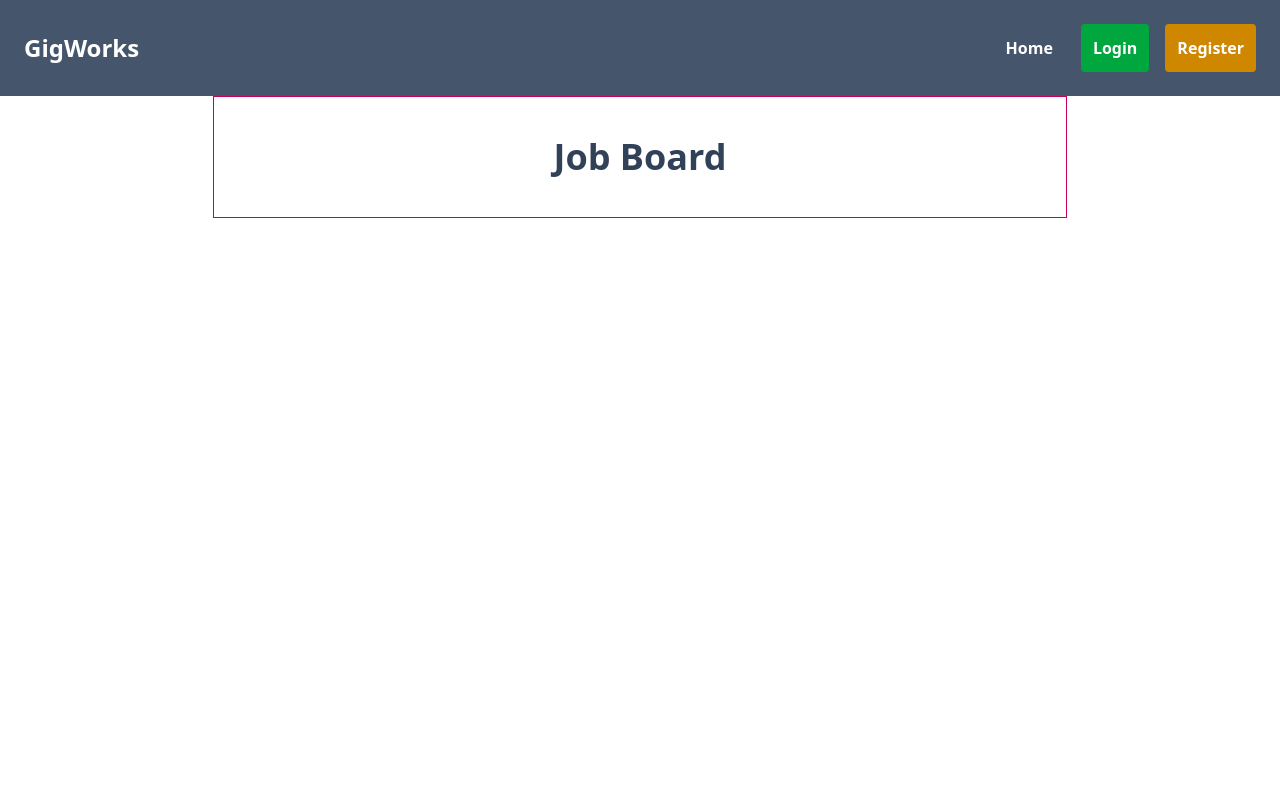
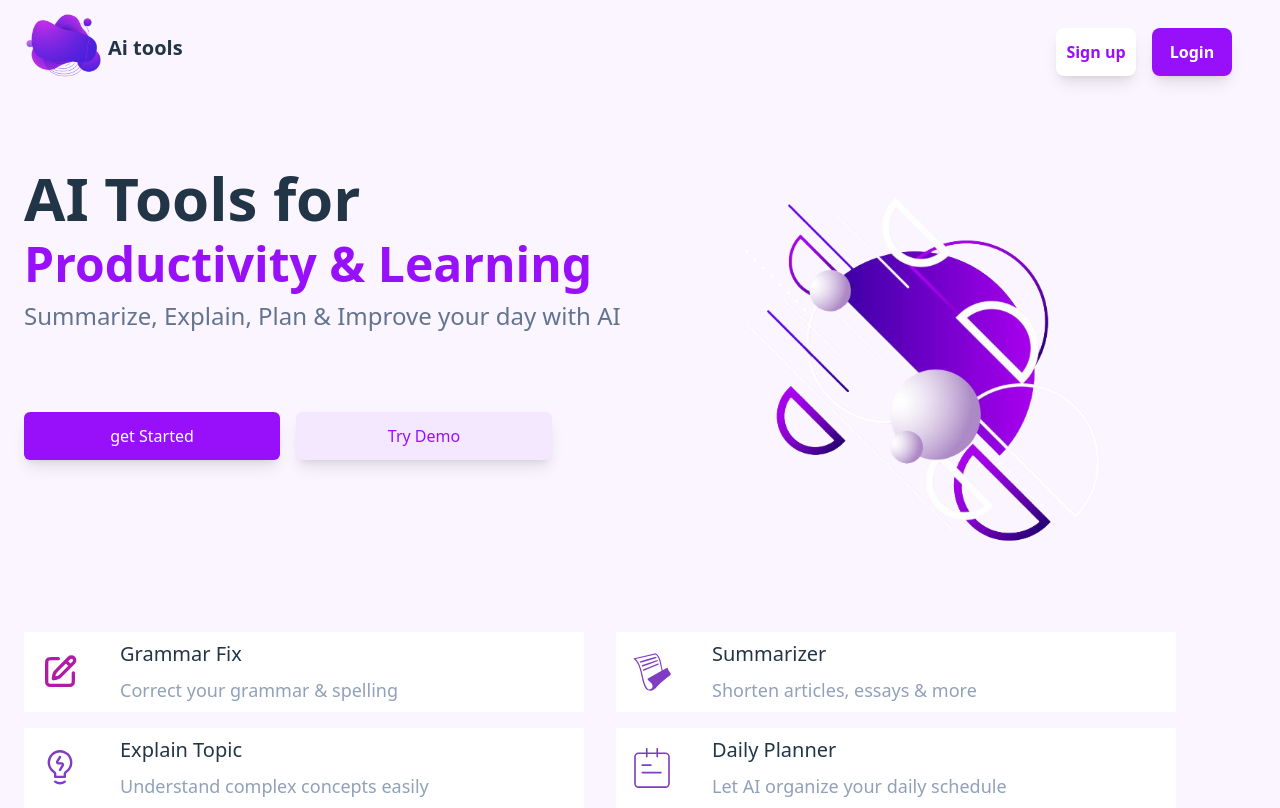
Before and after one commit to Kushal016/learning_buddy, a React (Vite) app in the folder apps/react/: page / in a window 1280 px wide. Built offline with nearby package versions, Linux system fonts and the light colour scheme.

Commit message:
home page design initiated

```diff
--- /dev/null
+++ b/apps/react/src/assets/icon.jsx
@@ -0,0 +1,168 @@
+export const pen = (
+  <svg
+    viewBox="0 0 24 24"
+    fill="none"
+    xmlns="http://www.w3.org/2000/svg"
+    stroke="#803dc2"
+  >
+    <g id="SVGRepo_bgCarrier" stroke-width="0"></g>
+    <g
+      id="SVGRepo_tracerCarrier"
+      stroke-linecap="round"
+      stroke-linejoin="round"
+    ></g>
+    <g id="SVGRepo_iconCarrier">
+      <path
+        d="M11 4H7.2C6.0799 4 5.51984 4 5.09202 4.21799C4.71569 4.40974 4.40973 4.7157 4.21799 5.09202C4 5.51985 4 6.0799 4 7.2V16.8C4 17.9201 4 18.4802 4.21799 18.908C4.40973 19.2843 4.71569 19.5903 5.09202 19.782C5.51984 20 6.0799 20 7.2 20H16.8C17.9201 20 18.4802 20 18.908 19.782C19.2843 19.5903 19.5903 19.2843 19.782 18.908C20 18.4802 20 17.9201 20 16.8V12.5M15.5 5.5L18.3284 8.32843M10.7627 10.2373L17.411 3.58902C18.192 2.80797 19.4584 2.80797 20.2394 3.58902C21.0205 4.37007 21.0205 5.6364 20.2394 6.41745L13.3774 13.2794C12.6158 14.0411 12.235 14.4219 11.8012 14.7247C11.4162 14.9936 11.0009 15.2162 10.564 15.3882C10.0717 15.582 9.54378 15.6885 8.48793 15.9016L8 16L8.04745 15.6678C8.21536 14.4925 8.29932 13.9048 8.49029 13.3561C8.65975 12.8692 8.89125 12.4063 9.17906 11.9786C9.50341 11.4966 9.92319 11.0768 10.7627 10.2373Z"
+        stroke="#b11ba5"
+        stroke-width="2"
+        stroke-linecap="round"
+        stroke-linejoin="round"
+      ></path>
+    </g>
+  </svg>
+);
+
+export const paper = (
+  <svg
+    viewBox="0 0 64 64"
+    xmlns="http://www.w3.org/2000/svg"
+    xmlns:xlink="http://www.w3.org/1999/xlink"
+    aria-hidden="true"
+    role="img"
+    class="iconify iconify--emojione-monotone"
+    preserveAspectRatio="xMidYMid meet"
+    fill="#000000"
+  >
+    <g id="SVGRepo_bgCarrier" stroke-width="0"></g>
+    <g
+      id="SVGRepo_tracerCarrier"
+      stroke-linecap="round"
+      stroke-linejoin="round"
+    ></g>
+    <g id="SVGRepo_iconCarrier">
+      <path
+        d="M38.301 7.752c-8.653 2.487-17.307 4.976-25.96 7.462a25.93 25.93 0 0 1 1.304 2.116c8.562-2.635 17.125-5.27 25.688-7.903c-.316-.572-.66-1.13-1.032-1.675"
+        fill="#803dc2"
+      ></path>
+      <path
+        d="M40.8 12.624l-25.299 8.75c.293.773.56 1.558.806 2.353c8.376-3.082 16.755-6.161 25.13-9.241a33.413 33.413 0 0 0-.637-1.862"
+        fill="#803dc2"
+      ></path>
+      <path
+        d="M17.459 28.101c.189.821.361 1.65.527 2.482L42.738 19.92a88.699 88.699 0 0 0-.416-1.964c-8.289 3.382-16.574 6.764-24.863 10.145"
+        fill="#803dc2"
+      ></path>
+      <path
+        d="M61.228 33.155c-2.256-2.472-3.539-5.399-4.419-8.518c-2.727 1.543-5.308 3.003-7.747 4.385C46.392 19.556 47.121 8.488 38.121 2L2 10.253c15.272 11.005 11.144 39.508 22.041 50.212c.911.895 4.324 2.588 9.068.628c7.352-3.038 4.657-6.484 27.185-22.907c1.987-1.45 2.156-3.67.934-5.031M24.701 42.81c1.234 4.375 9.551 6.745 8.115 13.259c-.872 3.961-5.77 4.762-7.461 3.064c-4.45-4.466-6.291-12.502-8.191-21.061c-2.199-9.904-4.463-20.106-11.129-26.824l31.65-7.23c5.485 4.371 6.664 10.884 7.909 17.765c.491 2.715 1.014 5.497 1.804 8.182L24.701 42.81"
+        fill="#803dc2"
+      ></path>
+    </g>
+  </svg>
+);
+
+export const bulb = (
+  <svg viewBox="-0.5 0 25 25" fill="none" xmlns="http://www.w3.org/2000/svg">
+    <g id="SVGRepo_bgCarrier" stroke-width="0"></g>
+    <g
+      id="SVGRepo_tracerCarrier"
+      stroke-linecap="round"
+      stroke-linejoin="round"
+    ></g>
+    <g id="SVGRepo_iconCarrier">
+      <path
+        d="M19.0006 9.03002C19.0007 8.10058 18.8158 7.18037 18.4565 6.32317C18.0972 5.46598 17.5709 4.68895 16.9081 4.03734C16.2453 3.38574 15.4594 2.87265 14.5962 2.52801C13.7331 2.18336 12.8099 2.01409 11.8806 2.03002C10.0966 2.08307 8.39798 2.80604 7.12302 4.05504C5.84807 5.30405 5.0903 6.98746 5.00059 8.77001C4.95795 9.9595 5.21931 11.1402 5.75999 12.2006C6.30067 13.2609 7.10281 14.1659 8.09058 14.83C8.36897 15.011 8.59791 15.2584 8.75678 15.5499C8.91565 15.8415 8.99945 16.168 9.00059 16.5V18.03H15.0006V16.5C15.0006 16.1689 15.0829 15.843 15.24 15.5515C15.3971 15.26 15.6241 15.0121 15.9006 14.83C16.8528 14.1911 17.6336 13.328 18.1741 12.3167C18.7147 11.3054 18.9985 10.1767 19.0006 9.03002Z"
+        stroke="#803dc2"
+        stroke-width="1.5"
+        stroke-linecap="round"
+        stroke-linejoin="round"
+      ></path>
+      <path
+        d="M15 21.04C14.1345 21.6891 13.0819 22.04 12 22.04C10.9181 22.04 9.86548 21.6891 9 21.04"
+        stroke="#803dc2"
+        stroke-width="1.5"
+        stroke-linecap="round"
+        stroke-linejoin="round"
+      ></path>
+      <path
+        d="M11.9901 5.64001L10.3301 8.41998C10.2549 8.54184 10.2138 8.68167 10.2111 8.82483C10.2084 8.96799 10.2441 9.10925 10.3146 9.23389C10.3851 9.35852 10.4877 9.46195 10.6118 9.53339C10.7359 9.60482 10.8769 9.64165 11.0201 9.64001H13.0201C13.1617 9.63947 13.301 9.67657 13.4237 9.7475C13.5463 9.81843 13.6479 9.92063 13.7181 10.0437C13.7883 10.1668 13.8245 10.3063 13.8231 10.4479C13.8217 10.5896 13.7827 10.7283 13.7101 10.85L12.0301 13.64"
+        stroke="#803dc2"
+        stroke-width="1.5"
+        stroke-linecap="round"
+        stroke-linejoin="round"
+      ></path>
+    </g>
+  </svg>
+);
+export const calander = (
+  <svg
+    viewBox="-5.4 0 98.4 98.4"
+    xmlns="http://www.w3.org/2000/svg"
+    fill="#000000"
+  >
+    <g id="SVGRepo_bgCarrier" stroke-width="0"></g>
+    <g
+      id="SVGRepo_tracerCarrier"
+      stroke-linecap="round"
+      stroke-linejoin="round"
+    ></g>
+    <g id="SVGRepo_iconCarrier">
+      <g id="Group_4" data-name="Group 4" transform="translate(-822.7 -241.5)">
+        <path
+          id="Path_52"
+          data-name="Path 52"
+          d="M899.4,254.3H833.6a8.92,8.92,0,0,0-8.9,8.9V329a8.92,8.92,0,0,0,8.9,8.9h65.8a8.92,8.92,0,0,0,8.9-8.9V263.2A8.92,8.92,0,0,0,899.4,254.3Z"
+          fill="none"
+          stroke="#803dc2"
+          stroke-linecap="round"
+          stroke-miterlimit="10"
+          stroke-width="4"
+        ></path>
+        <line
+          id="Line_25"
+          data-name="Line 25"
+          x2="21.2"
+          transform="translate(842.6 283.7)"
+          fill="none"
+          stroke="#803dc2"
+          stroke-linecap="round"
+          stroke-miterlimit="10"
+          stroke-width="4"
+        ></line>
+        <line
+          id="Line_26"
+          data-name="Line 26"
+          x2="45.9"
+          transform="translate(842.6 302)"
+          fill="none"
+          stroke="#803dc2"
+          stroke-linecap="round"
+          stroke-miterlimit="10"
+          stroke-width="4"
+        ></line>
+        <line
+          id="Line_27"
+          data-name="Line 27"
+          y2="19.6"
+          transform="translate(853.6 243.5)"
+          fill="none"
+          stroke="#803dc2"
+          stroke-linecap="round"
+          stroke-miterlimit="10"
+          stroke-width="4"
+        ></line>
+        <line
+          id="Line_28"
+          data-name="Line 28"
+          y2="19.6"
+          transform="translate(879.4 243.5)"
+          fill="none"
+          stroke="#803dc2"
+          stroke-linecap="round"
+          stroke-miterlimit="10"
+          stroke-width="4"
+        ></line>
+      </g>
+    </g>
+  </svg>
+);
--- a/apps/react/src/components/Header.jsx
+++ b/apps/react/src/components/Header.jsx
@@ -1,12 +1,21 @@
 import React from "react";
-import HomeNavBar from "./Home-NavBar";
 
 const Header = () => {
   return (
-    <div className="flex w-full h-auto px-2 py-6 bg-slate-600 items-center justify-between text-white">
-      <div className="text-2xl font-bold pl-4">GigWorks</div>
-      <div className="pr-4">
-        <HomeNavBar />
+    <div className="w-full  py-3 flex justify-between items-center">
+      <div className=" flex items-center space-x-1">
+        <div className="w-20 h-20">
+          <img src="./logo.png" />
+        </div>
+        <div className="text-xl font-bold pb-2">Ai tools</div>
+      </div>
+      <div className="flex space-x-4 pr-6">
+        <div className="font-bold cursor-pointer w-20 h-12 items-center justify-center flex rounded-lg shadow-lg bg-white text-purple-600 hover:text-white hover:bg-purple-400">
+          Sign up
+        </div>
+        <div className="font-bold cursor-pointer w-20 h-12 items-center justify-center flex rounded-lg shadow-lg bg-purple-600 text-white hover:text-white hover:bg-purple-400">
+          Login
+        </div>
       </div>
     </div>
   );
--- a/apps/react/src/components/Home.jsx
+++ b/apps/react/src/components/Home.jsx
@@ -1,18 +1,94 @@
 import React from "react";
 import Header from "./Header";
+import { bulb, calander, paper, pen } from "../assets/icon";
 
 const Home = () => {
-  return (
-    <div>
-      <Header />
-      <div className="flex w-full justify-center">
-        <div className="flex items-center pt-10 justify-center flex-col space-y-10 w-2/3 border border-pink-700">
-          <div className="text-4xl font-bold text-slate-700">Job Board</div>
-          <section className="w-full">
-            <div className=""></div>
-          </section>
+  const cardData = [
+    {
+      row: [
+        {
+          icon: pen,
+          header: "Grammar Fix",
+          description: "Correct your grammar & spelling",
+        },
+        {
+          icon: paper,
+          header: "Summarizer",
+          description: "Shorten articles, essays & more",
+        },
+      ],
+    },
+    {
+      row: [
+        {
+          icon: bulb,
+          header: "Explain Topic",
+          description: "Understand complex concepts easily",
+        },
+        {
+          icon: calander,
+          header: "Daily Planner",
+          description: "Let AI organize your daily schedule",
+        },
+      ],
+    },
+  ];
+  const Card = ({ card, idx }) => {
+    return (
+      <div
+        className={`w-3/4 h-20 bg-white mt-4 px-4 ${
+          idx % 2 === 1 ? "mr-20" : ""
+        } flex space-x-10 items-center`}
+      >
+        <div className="w-10 h-10">{card.icon}</div>
+        <div className="flex flex-col space-y-2">
+          <div className="text-xl  ">{card.header}</div>
+          <div className="text-lg text-slate-400">{card.description}</div>
         </div>
       </div>
+    );
+  };
+  return (
+    <div className="bg-purple-50 w-full h-full px-6">
+      <Header />
+      <section className="w-full flex justify-between pt-16">
+        <div>
+          <div className="flex flex-col space-y-3">
+            <div className="text-6xl font-semibold">AI Tools for</div>
+            <div className="text-5xl font-semibold text-purple-600">
+              Productivity & Learning
+            </div>
+            <div className="text-2xl text-slate-500">
+              Summarize, Explain, Plan & Improve your day with AI
+            </div>
+          </div>
+          <div className="flex space-x-4 pt-20">
+            <div className="w-64 h-12 items-center justify-center flex rounded-md cursor-pointer shadow-lg bg-purple-600 text-white">
+              get Started
+            </div>
+            <div className="w-64 h-12 items-center justify-center flex rounded-md cursor-pointer shadow-lg bg-purple-100 text-purple-600">
+              Try Demo
+            </div>
+          </div>
+        </div>
+
+        <div className=" pr-28">
+          <div className="w-md h-112">
+            <img src="home-bg-1.png" />
+          </div>
+        </div>
+      </section>
+      <section className="w-full h-auto">
+        {cardData?.map((card) => {
+          return (
+            <div className="w-full flex space-x-8 justify-between">
+              {card.row.map((card, idx) => (
+                <Card {...{ card, idx }} />
+              ))}{" "}
+            </div>
+          );
+        })}
+      </section>
     </div>
   );
 };
```
Also changed, not shown: apps/react/public/home-bg-1.png (added), apps/react/public/logo.png (added).
